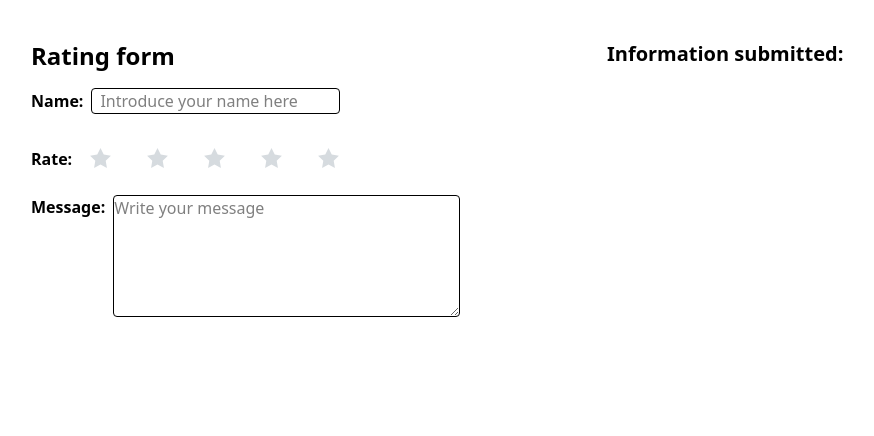
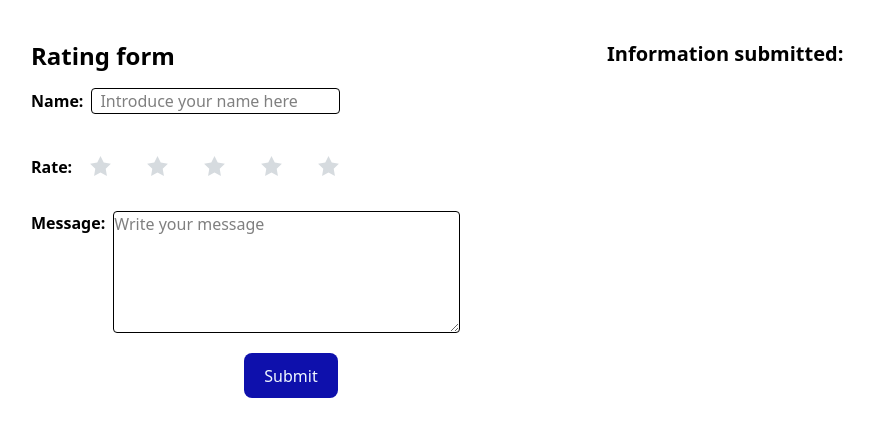
Before and after one commit to mariana-vallejos/frontend-practice-10, a React (Vite) app: page / in a window 1280 px wide. Shown: the top 436 px of the page, without its empty margins (69-943 px from the left). Built offline with nearby package versions, Linux system fonts and the light colour scheme.

Commit message:
feat: use formit and yup schema validation in rating form component

```diff
--- a/src/components/RatingComponent.tsx
+++ b/src/components/RatingComponent.tsx
@@ -1,26 +1,32 @@
-import { useState } from "react";
+import { useState, type FC } from "react";
 import { FiStar } from "react-icons/fi";
-export default function RatingComponent() {
-    const [stars, setStarts] = useState(0);
+
+interface RatingComponentProps {
+    rating: number;
+    setRating: (rating: number) => void;
+}
+
+const RatingComponent: FC<RatingComponentProps> = ({ setRating, rating}) => {
+
     return (
-        <div className="flex bg-white items-center  min-w-[600px] py-2">
-            <div className="py-2 text-base font-semibold">
-                Rate:
-            </div>
+        <div className="flex bg-white items-center min-w-[600px] py-2">
+            <div className="py-2 text-base font-semibold">Rate:</div>
             <div className="flex gap-4 p-2">
                 {Array.from({ length: 5 }).map((_, index) => (
                     <div key={index} className="flex justify-center px-2">
                         <FiStar
                             size={25}
                             strokeWidth={0}
-                            fill={index + 1 <= stars ? "gold" : "#D6DBDF"}
+                            fill={index + 1 <= rating ? "gold" : "#D6DBDF"}
                             cursor="pointer"
                             className="star"
-                            onClick={() => setStarts(index + 1)}
+                            onClick={() => setRating(index + 1)}
                         />
                     </div>
                 ))}
             </div>
         </div>
     );
-}
+};
+
+export default RatingComponent;
--- a/src/components/RatingForm.tsx
+++ b/src/components/RatingForm.tsx
@@ -1,29 +1,104 @@
-import RatingComponent from "./RatingComponent"
+import { useFormik, type FormikHelpers } from "formik";
+import * as Yup from "yup";
+import RatingComponent from "./RatingComponent";
+import { useState } from "react";
+
+interface FormValues {
+    name: string;
+    rating: number;
+    message: string;
+}
+
+const initialValues: FormValues = {
+    name: '',
+    rating: 0,
+    message: ''
+};
+
+const RatingFormSchema = Yup.object().shape({
+    name: Yup.string()
+        .min(2, 'Too Short!')
+        .max(50, 'Too Long!')
+        .required('Name is required'),
+    rating: Yup.number()
+        .min(1, 'Please rate between 1 and 5')
+        .max(5, 'Please rate between 1 and 5')
+        .required('Rating is required'),
+    message: Yup.string().when("rating", {
+        is: (val: number) => val < 3,
+        then: (schema) => schema.required("Message is required when rating is less than 3"),
+        otherwise: (schema) => schema.notRequired(),
+    }),
+});
 
 const RatingForm = () => {
+    const [dataSubmited, setDataSubmited] = useState<string>()
+    const formik = useFormik<FormValues>({
+        initialValues,
+        validationSchema: RatingFormSchema,
+        onSubmit: (values: FormValues, { resetForm }: FormikHelpers<FormValues>) => {
+            setDataSubmited(JSON.stringify(values, null, 2));
+            resetForm();
+        },
+    });
+
     return (
         <section className="flex p-10 gap-4 mx-10">
-            <div className="flex flex-col w-1/2 px-5">
+            <form onSubmit={formik.handleSubmit} className="flex flex-col w-1/2 px-5">
                 <h3 className="text-2xl font-bold">Rating form</h3>
+
                 <div className="flex gap-2 items-center py-2">
                     <label htmlFor="nameRatingForm" className="font-semibold">Name:</label>
-                    <input type="text" className="border my-2 rounded px-2" placeholder="Introduce your name here" id="nameRatingForm" />
+                    <input
+                        type="text"
+                        name="name"
+                        id="nameRatingForm"
+                        className="border my-2 rounded px-2"
+                        placeholder="Introduce your name here"
+                        onChange={formik.handleChange}
+                        value={formik.values.name}
+                    />
                 </div>
-                <div className="">
-                    <RatingComponent/>
+                {formik.touched.name && formik.errors.name && (
+                    <div className="text-red-500 text-sm">{formik.errors.name}</div>
+                )}
+
+                <div className="py-2">
+                    <RatingComponent setRating={(val) => formik.setFieldValue("rating", val)} rating={formik.values.rating} />
                 </div>
+                {formik.touched.rating && formik.errors.rating && (
+                    <div className="text-red-500 text-sm">{formik.errors.rating}</div>
+                )}
+
                 <div className="flex gap-2 py-2">
+                    <label htmlFor="messageRatingForm" className="font-semibold">Message:</label>
+                    <textarea
+                        name="message"
+                        id="messageRatingForm"
+                        className="border rounded w-2/3"
+                        rows={5}
+                        placeholder="Write your message"
+                        onChange={formik.handleChange}
+                        value={formik.values.message}
+                    ></textarea>
+                </div>
+                {formik.touched.message && formik.errors.message && (
+                    <div className="text-red-500 text-sm">{formik.errors.message}</div>
+                )}
 
-                    <label htmlFor="messageRatingForm" className="font-semibold">Message:</label>
-                    <textarea name="message" id="messageRatingForm" className="border rounded w-2/3" rows={5} placeholder="Write your message"></textarea>
+                <div className="mx-auto py-3">
+                    <button type="submit" className="px-4 py-2 bg-blue-500 text-white rounded">
+                        Submit
+                    </button>
                 </div>
-            </div>
+            </form>
+
             <div className="w-1/2 px-5">
                 <h4 className="text-xl font-semibold">Information submitted:</h4>
-                <p></p>
+                <p>{dataSubmited}</p>
             </div>
         </section>
-    )
-}
+    );
+};
 
-export default RatingForm
+export default RatingForm;
--- a/src/index.css
+++ b/src/index.css
@@ -22,14 +22,15 @@ button {
   font-size: 1em;
   font-weight: 500;
   font-family: inherit;
-  background-color: #1a1a1a;
+  background-color: #0e10ac;
   cursor: pointer;
   transition: border-color 0.25s;
+  color: aliceblue;
 }
 button:hover {
   border-color: #646cff;
 }
 button:focus,
 button:focus-visible {
-  outline: 4px auto -webkit-focus-ring-color;
+  outline: 4px auto;
 }
```
